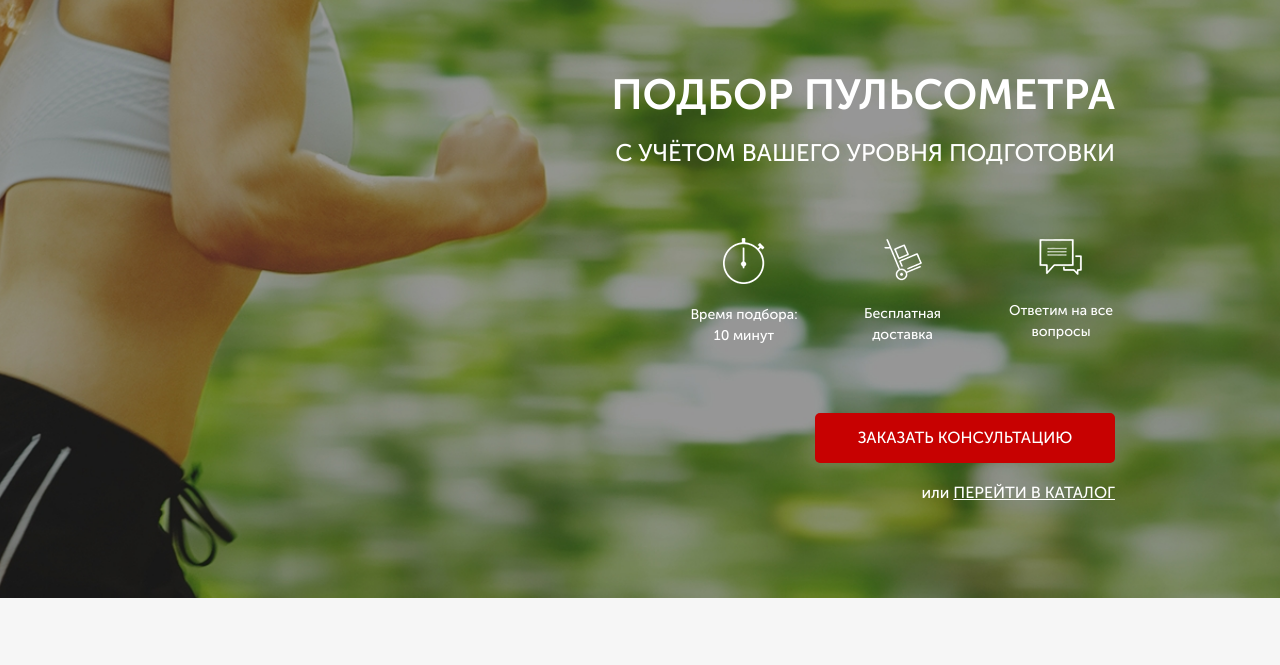
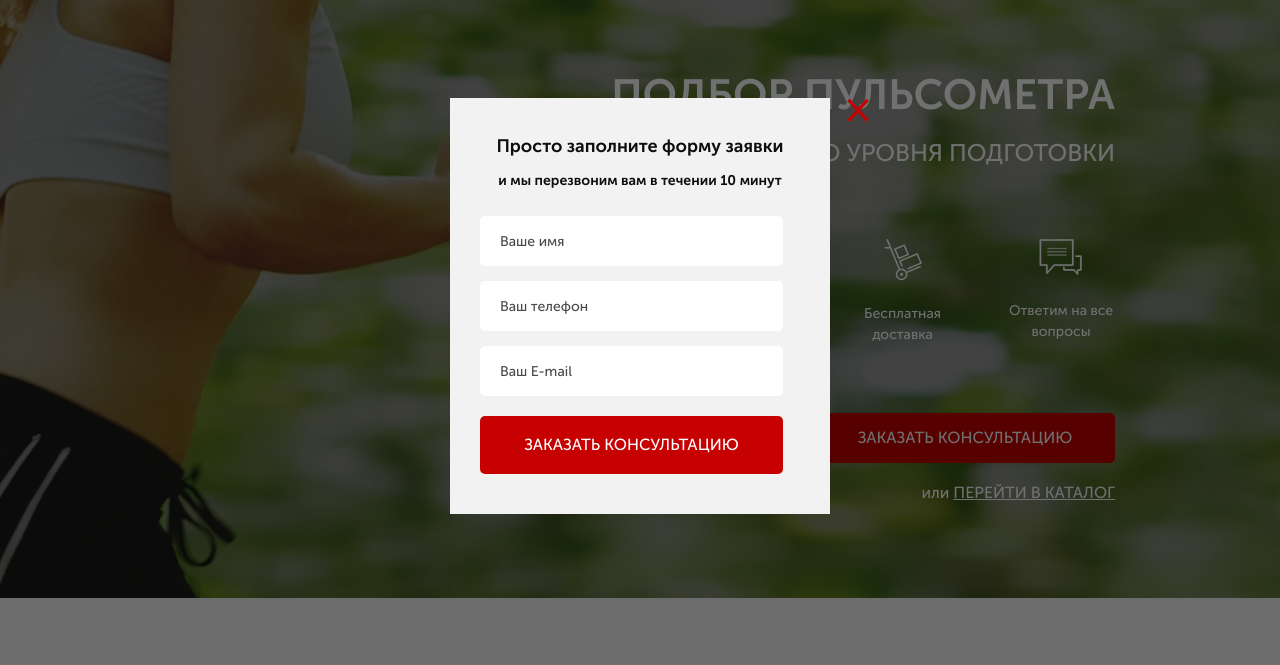
Before and after one commit to aivanova569/pulse, a website: page src/index.html in a window 1280 px wide. Both pictures are taken after a click on the button "ЗАКАЗАТЬ ЗВОНОК". Shown: the part 94-759 px from the top of the page. Drawn offline with nearby package versions, Linux system fonts and the light colour scheme.

Commit message:
Add modal windows

```diff
--- a/src/index.html
+++ b/src/index.html
@@ -23,7 +23,7 @@
                 </div>
                 <div class="header__contacts">
                     <a href="tel:+74999228974" class="header__phone">+7 (499) 922-89-74</a>
-                    <button class="button">заказать звонок</button>
+                    <button class="button" data-modal="consultation">заказать звонок</button>
                 </div>
             </header>
 
@@ -49,7 +49,7 @@
                     </div>
                 </div>
 
-                <button class="button button_main">заказать кОНСУЛЬТАЦИЮ</button>
+                <button class="button button_main" data-modal="consultation">заказать кОНСУЛЬТАЦИЮ</button>
                 <div class="promo__link">
                     или
                     <a href="#">ПЕРЕЙТИ В КАТАЛОГ</a>
@@ -181,7 +181,7 @@
 										<div class="catalog-item__content catalog-item__content_active">
 											<img src="img/pulsometr.png" alt="pulsometr" class="catalog-item__img">
 											<div class="catalog-item__subtitle">
-												Пульсометр Polar FT1
+												Пульсометр Polar FT2
 											</div>
 											<div class="catalog-item__descr">
 												Для первых шагов в тренировках, основанных на сердечном ритме
@@ -213,7 +213,7 @@
 										<div class="catalog-item__content catalog-item__content_active">
 											<img src="img/pulsometr.png" alt="pulsometr" class="catalog-item__img">
 											<div class="catalog-item__subtitle">
-												Пульсометр Polar FT1
+												Пульсометр Polar FT3
 											</div>
 											<div class="catalog-item__descr">
 												Для первых шагов в тренировках, основанных на сердечном ритме
@@ -245,7 +245,7 @@
 										<div class="catalog-item__content catalog-item__content_active">
 											<img src="img/pulsometr.png" alt="pulsometr" class="catalog-item__img">
 											<div class="catalog-item__subtitle">
-												Пульсометр Polar FT1
+												Пульсометр Polar FT4
 											</div>
 											<div class="catalog-item__descr">
 												Для первых шагов в тренировках, основанных на сердечном ритме
@@ -528,6 +528,38 @@
 		</div>
 	</footer>
 
+	<div class="overlay">
+		<div class="modal" id="consultation">
+			<div class="modal__close">&times;</div>
+			<div class="modal__subtitle">Просто заполните форму заявки</div>
+			<div class="modal__descr">и мы перезвоним вам в течении 10 минут</div>
+			<form class="feed-form feed-form_mt-25" action="#">
+                <input name="name" required type="text" placeholder="Ваше имя"/>
+                <input name="phone" required type="number" placeholder="Ваш телефон"/>
+                <input name="email" required type="email" placeholder="Ваш E-mail"/>
+                <button class="button button_submit">заказать кОНСУЛЬТАЦИЮ</button>
+            </form>
+		</div>
+
+		<div class="modal" id="order">
+			<div class="modal__close">&times;</div>
+			<div class="modal__subtitle">Ваш заказ:</div>
+			<div class="modal__descr">Пульсометр Polar FT1</div>
+			<form class="feed-form feed-form_mt-25" action="#">
+                <input name="name" required type="text" placeholder="Ваше имя"/>
+                <input name="phone" required type="number" placeholder="Ваш телефон"/>
+                <input name="email" required type="email" placeholder="Ваш E-mail"/>
+                <button class="button button_submit">Купить</button>
+            </form>
+		</div>
+
+		<div class="modal" id="thanks">
+			<div class="modal__close">&times;</div>
+			<div class="modal__subtitle">Спасибо за вашу заявку!</div>
+			<div class="modal__descr">Наш менеджер свяжется с вами в ближайшее время!</div>
+		</div>
+	</div>
+
     <script type="text/javascript" src="https://code.jquery.com/jquery-1.11.0.min.js"></script>
     <script type="text/javascript" src="https://code.jquery.com/jquery-migrate-1.2.1.min.js"></script>
     <script src="js/slick.min.js"></script>
--- a/src/js/script.js
+++ b/src/js/script.js
@@ -32,8 +32,24 @@ $(document).ready(function(){
           $('.catalog-item__list').eq(i).toggleClass('catalog-item__list_active');
         });
       });
-    };
+    }
 
     toggleSlide('.catalog-item__link');
     toggleSlide('.catalog-item__back');
+
+    // Modals
+
+    $('[data-modal=consultation]').on('click', function() {
+      $('.overlay, #consultation').fadeIn('slow');
+    });
+    $('.modal__close').on('click', function() {
+      $('.overlay, .modal').fadeOut('slow');
+    });
+
+    $('.button_mini').each(function(i) {
+      $(this).on('click', function() {
+        $('#order .modal__descr').text($('.catalog-item__subtitle').eq(i).text());
+        $('.overlay, #order').fadeIn('slow');
+      });
+    });
 });
--- a/src/sass/base/_variables.scss
+++ b/src/sass/base/_variables.scss
@@ -1 +1,2 @@
 $main-color: #c70101;
+$light-bg: #F2F2F2;
--- a/src/sass/blocks/_forms.scss
+++ b/src/sass/blocks/_forms.scss
@@ -18,4 +18,7 @@
             color: inherit;
         }
     }
+    &_mt-25 {
+        margin-top: 25px;
+    }
 }
--- /dev/null
+++ b/src/sass/blocks/_modals.scss
@@ -0,0 +1,49 @@
+.overlay {
+    display: none;
+    position: fixed;
+    width: 100%;
+    height: 100%;
+    top: 0;
+    background-color: rgba(#000, .56);
+}
+.modal {
+    position: absolute;
+    top: 50%;
+    left: 50%;
+    transform: translate(-50%, -50%);
+    background-color: $light-bg;
+    padding: 35px 30px 40px;
+    max-width: 380px;
+    width: 100%;
+    &__close {
+        position: absolute;
+        top: 0;
+        right: -40px;
+        font-size: 41px;
+        line-height: 21px;
+        color: $main-color;
+        cursor: pointer;
+        @media only screen and (max-width : 500px) {
+            top: 10px;
+            right: 10px;
+        }
+    }
+    &__subtitle {
+        text-align: center;
+        font-weight: 700;
+        font-size: 18px;
+        color: #0D0D0D;
+        margin-bottom: 10px;
+    }
+    &__descr {
+        text-align: center;
+        color: #0D0D0D;
+        font-weight: 700;
+        font-size: 14px;
+    }
+}
+#consultation,
+#order,
+#thanks {
+    display: none;
+}
--- a/src/sass/style.scss
+++ b/src/sass/style.scss
@@ -18,3 +18,4 @@
 @import 'blocks/catalog';
 @import 'blocks/reviews';
 @import 'blocks/footer';
+@import 'blocks/modals';
```
Also changed, not shown: src/css/style.min.css. Lines whose indentation alone changed are shown as unchanged.
